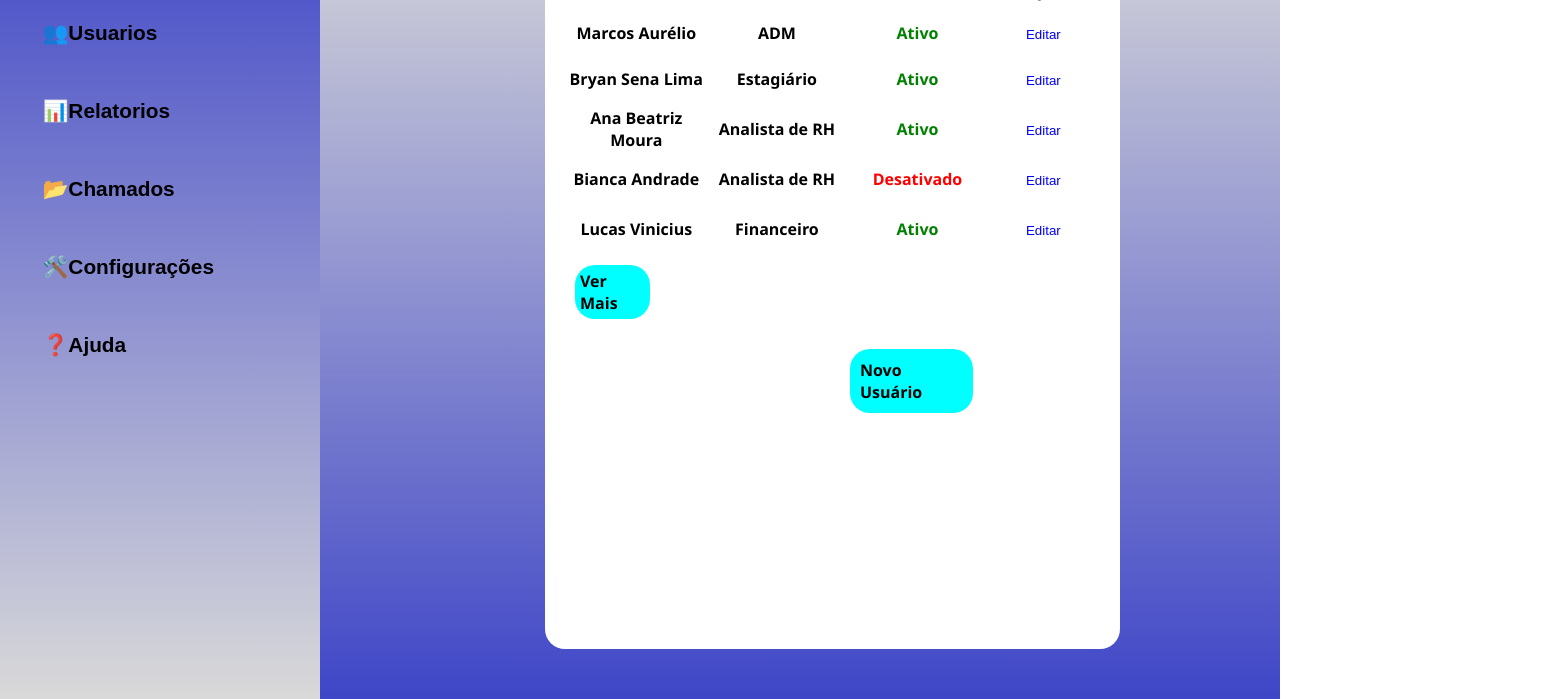
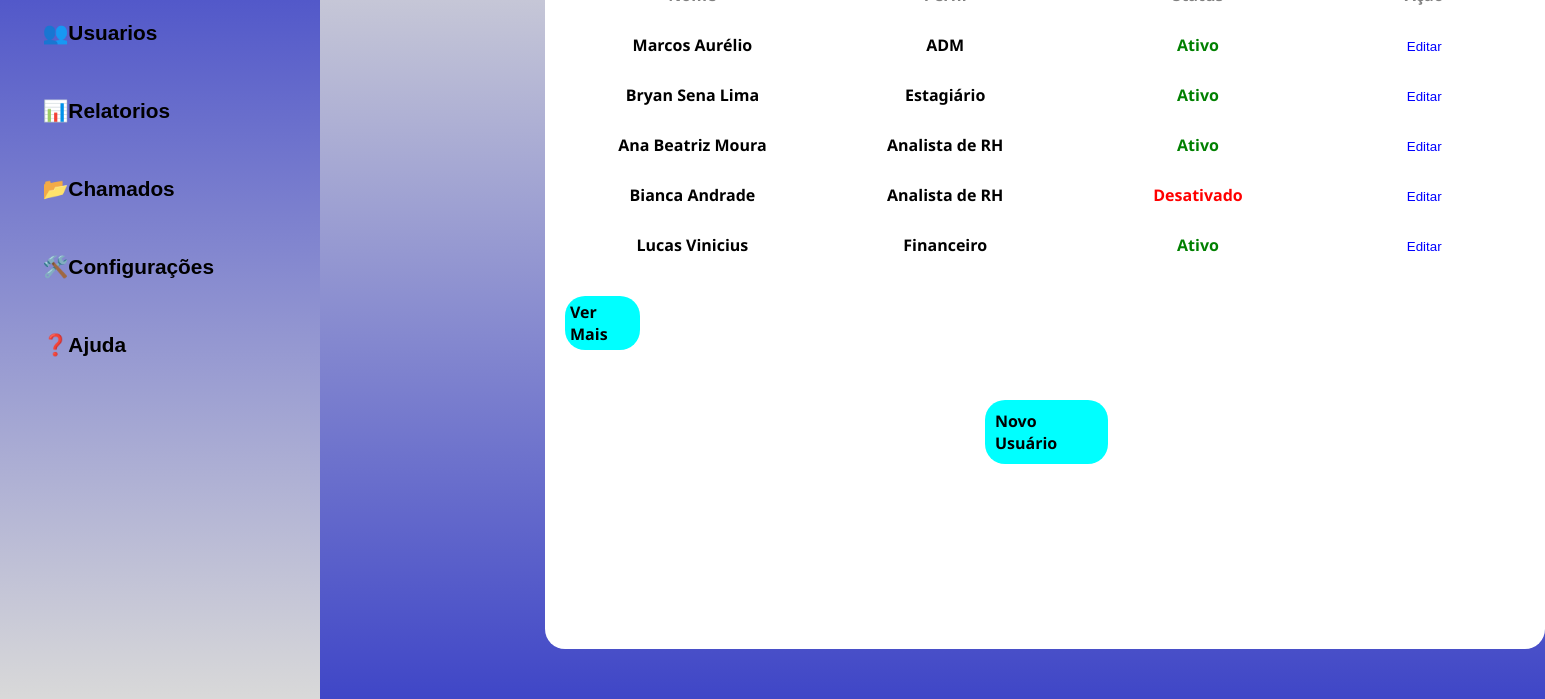
Before and after one commit to Progale123/tcc, a plain HTML site: page Front/html/user.html in a window 1280 px wide. Shown: the part 101-800 px from the top of the page, 1545 px wide, since content can reach past the window. Drawn offline with Linux system fonts and the light colour scheme; a web font is replaced by a local one.

Commit message:
Bugs de resolução de tela: Resolvido (tela de gerenciamento de usuários)

```diff
--- a/Front/css/usuar.css
+++ b/Front/css/usuar.css
@@ -14,11 +14,10 @@ body {
     justify-content: top;
     align-items: center;
     height: 100vh;
-    width: 100vh;
 }
 
 .retangulo-tbl {
-    width: 100%;
+    width: 1000px;
     height: 700px;
     border-radius: 20px;
     padding: 20px 20px;
@@ -31,7 +30,7 @@ body {
     font-weight: bold;
     font-family: segoe ui;
     border: none;
-    height: 5vh;
+    height: 6vh;
     color: gray;
 }
 
@@ -39,7 +38,7 @@ body {
     font-weight: bold;
     font-family: segoe ui;
     border: none;
-    height: 5vh;
+    height: 6vh;
 }
 
 
@@ -101,7 +100,7 @@ td {
     background-color: aqua;
     border-radius: 20px;
     display: flex;
-    margin: 10px;
+    margin-top: 25px;
     width: 75px;
     padding: 5px;
     border-color: transparent;
@@ -113,14 +112,14 @@ td {
 
 .novo-usu {
     font-weight: bold;
-    margin-left: 285px;
+    margin-left: 420px;
     font-family: segoe ui;
     background-color: aqua;
     border-radius: 20px;
     display: flex;
     padding: 10px;
     width: 123px;
-    margin-top: 30px;
+    margin-top: 50px;
     border-color: transparent;
     cursor: pointer;
     text-decoration: none;
--- a/Front/css/usuarpt2.css
+++ b/Front/css/usuarpt2.css
@@ -14,11 +14,10 @@ body {
     justify-content: top;
     align-items: center;
     height: 100vh;
-    width: 100vh;
 }
 
 .retangulo-tbl {
-    width: 100%;
+    width: 1000px;
     height: 700px;
     border-radius: 20px;
     padding: 20px 20px;
@@ -36,7 +35,7 @@ body {
     font-weight: bold;
     font-family: sans-serif;
     border: none;
-    height: 5vh;
+    height: 6vh;
     color: gray;
 }
 
@@ -44,7 +43,7 @@ body {
     font-weight: bold;
     font-family: segoe ui;
     border: none;
-    height: 5vh;
+    height: 6vh;
 }
 
 
@@ -162,29 +161,16 @@ td {
   text-decoration: none;
 }
 
-.ver-mais {
-    font-weight: bold;
-    margin-left: 0px;
-    font-family: segoe ui;
-    background-color: aqua;
-    border-radius: 20px;
-    display: flex;
-    margin: 10px;
-    padding: 5px;
-    border-color: transparent;
-    cursor: pointer;
-}
-
 .novo-usu {
     font-weight: bold;
-    margin-left: 285px;
+    margin-left: 420px;
     font-family: segoe ui;
     background-color: aqua;
     border-radius: 20px;
     display: flex;
     padding: 10px;
     width: 123px;
-    margin-top: 30px;
+    margin-top: 40px;
     border-color: transparent;
     cursor: pointer;
     text-decoration: none;
@@ -196,7 +182,8 @@ td {
     flex-direction: column;
     justify-content: flex-start;
     align-items: stretch;
-    height: 55vh;
+    height: 45vh;
     overflow-x: hidden;
     overflow-y: scroll;
+    width: 100vh;
 }
```
